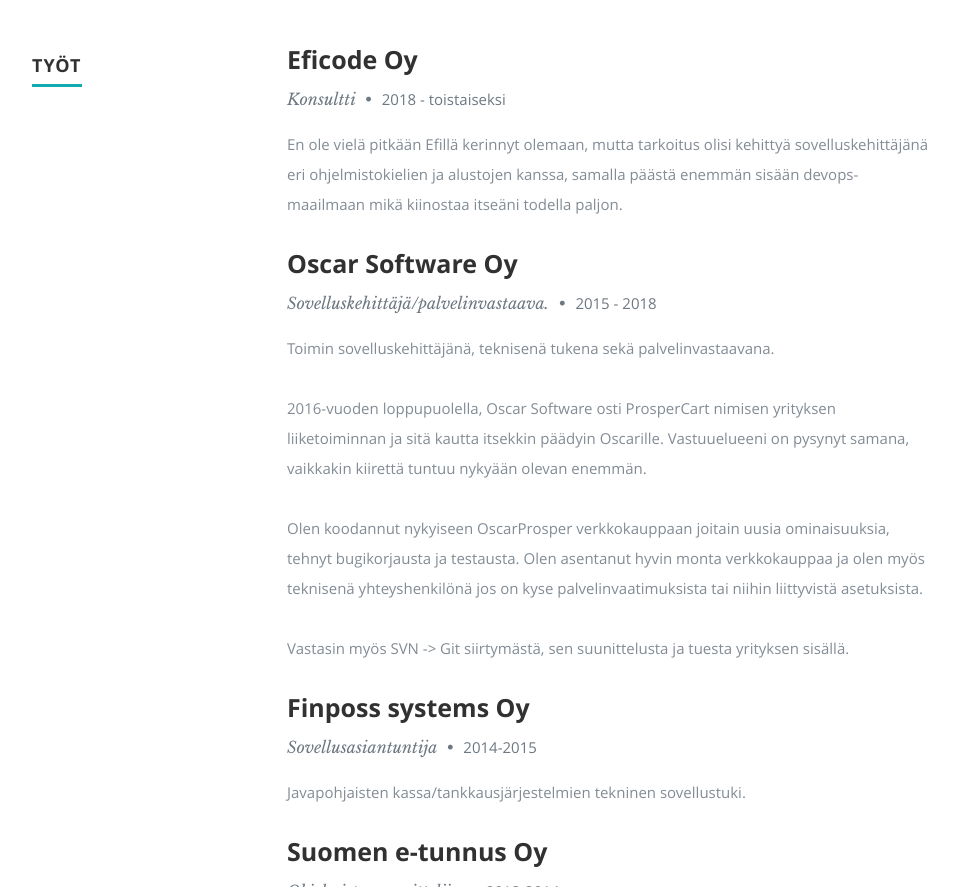
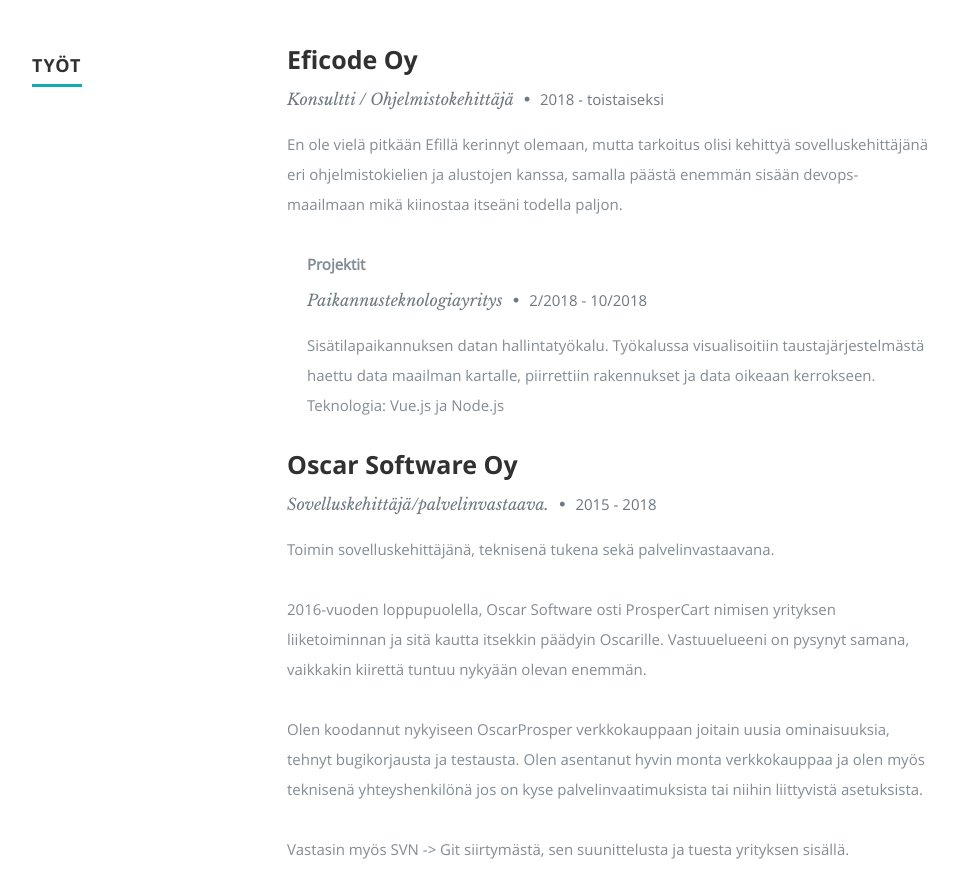
Before and after one commit to rebepoi/cv, a plain HTML site: page index.html in a window 1280 px wide. Shown: the part 1830-2717 px from the top of the page, without its empty margins (118-1076 px from the left). Drawn offline with nearby package versions, Linux system fonts and the light colour scheme.

Commit message:
Added project to Eficode

```diff
--- a/css/layout.css
+++ b/css/layout.css
@@ -280,6 +280,18 @@ ul#nav li.current a { color: #F06000; }
 #resume .date {
    font: 15px/24px 'opensans-regular', sans-serif;
    margin-top: 6px;
+}
+#resume .project {
+   font: 15px/24px 'opensans-regular', sans-serif;
+   font-weight: bold;
+   margin-top: 6px;
+}
+#resume .project-margin {
+   margin-left: 20px;
+}
+#resume p .project-info {
+
+
 }
 
 /*----------------------------------------------*/
--- a/index.html
+++ b/index.html
@@ -192,11 +192,19 @@
           <div class="twelve columns">
 
             <h3>Eficode Oy</h3>
-            <p class="info">Konsultti <span>&bull;</span> <em class="date">2018 - toistaiseksi</em></p>
+            <p class="info">Konsultti / Ohjelmistokehittäjä <span>&bull;</span> <em class="date">2018 - toistaiseksi</em></p>
 
             <p>En ole vielä pitkään Efillä kerinnyt olemaan, mutta tarkoitus olisi kehittyä sovelluskehittäjänä eri ohjelmistokielien ja alustojen kanssa, samalla päästä enemmän sisään devops-maailmaan mikä kiinostaa itseäni todella paljon.</p>
 
+            <div class="project-margin">
+              <em class="project">Projektit</em>
+              <p class="info">Paikannusteknologiayritys <span>&bull;</span> <em class="date">2/2018 - 10/2018</em></p>
+
+              <p class="project-info">Sisätilapaikannuksen datan hallintatyökalu. Työkalussa visualisoitiin taustajärjestelmästä haettu data maailman kartalle, piirrettiin rakennukset ja data oikeaan kerrokseen. Teknologia: Vue.js ja Node.js</p>
+            </div>
+
           </div>
+
 
         </div>
         <!-- item end -->
```
